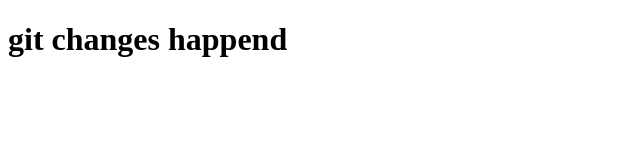
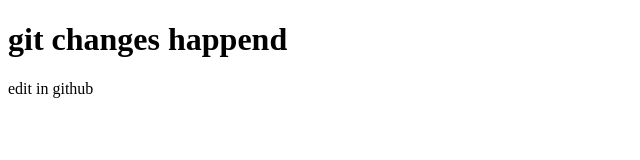
Before and after one commit to knpbug143/Myproject, a plain HTML site: page index.html in a window 1280 px wide. Shown: the whole page, without its empty margins (0-640 px from the left). Drawn offline with Linux system fonts and the light colour scheme.

Commit message:
changes done in github

```diff
--- a/index.html
+++ b/index.html
@@ -7,5 +7,6 @@
 </head>
 <body>
     <h1>git changes happend</h1>
+    <p1>edit in github</p1>
 </body>
 </html>
```
